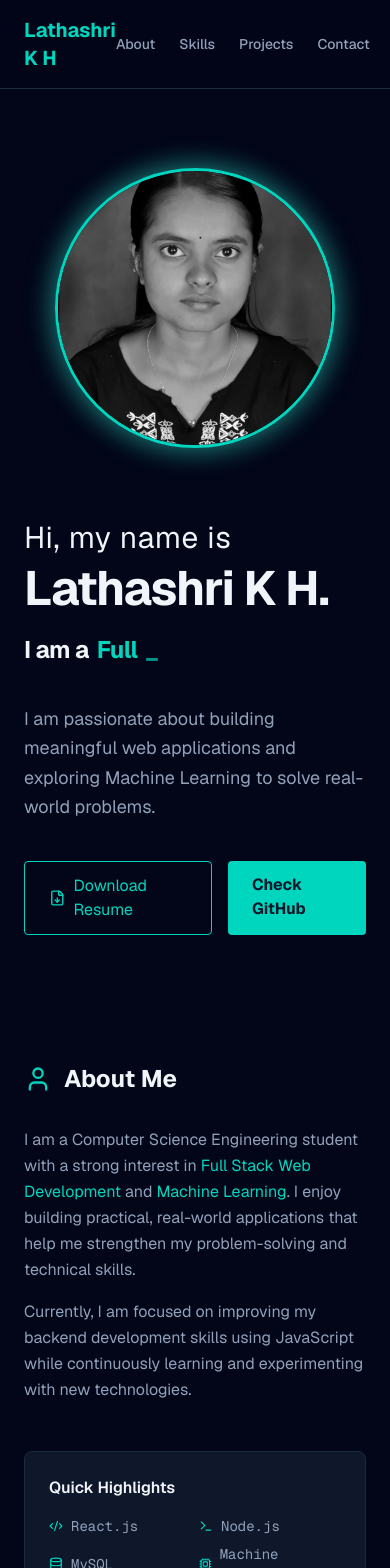
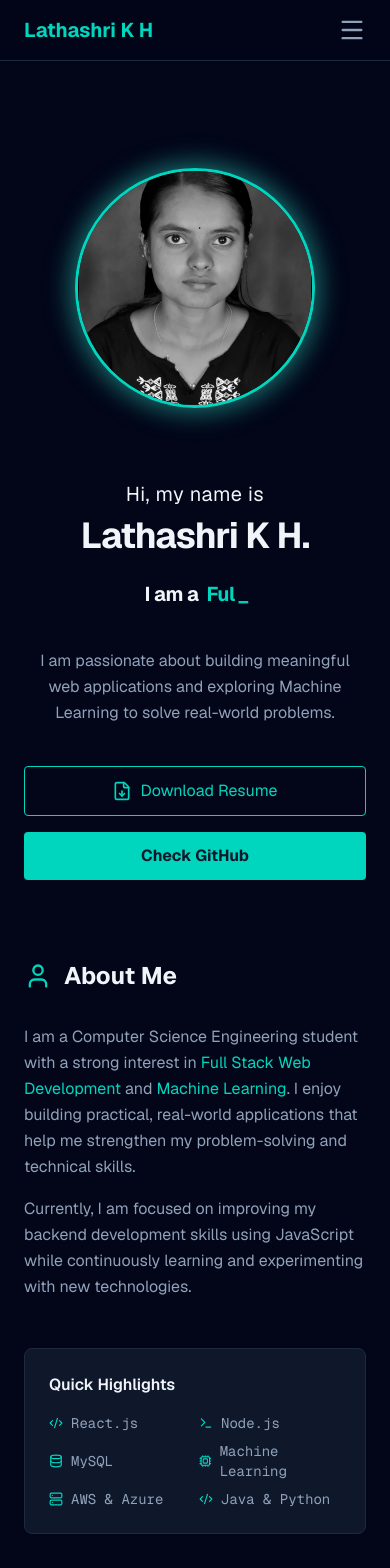
Before and after one commit to lathashri07/My_Portofolio, a Next.js app: page / in a window 390 px wide. Shown: the top 1568 px of the page. Built offline with nearby package versions, Linux system fonts and the light colour scheme.

Commit message:
feat : added mobile responsive design

```diff
--- a/app/page.tsx
+++ b/app/page.tsx
@@ -1,44 +1,73 @@
 'use client';
-import React from 'react';
+import React, { useState } from 'react'; // Added useState for mobile menu
 import Image from 'next/image';
 import { Typewriter } from 'react-simple-typewriter';
 import {
   Github, Linkedin, Mail, ExternalLink, Code2, Database, Terminal,
-  Cpu, Server, PlayCircle, FileDown, User, Briefcase, FolderOpen, Send
+  Cpu, Server, PlayCircle, FileDown, User, Briefcase, FolderOpen, Send,
+  Menu, X // Added Menu and X icons for mobile nav
 } from 'lucide-react';
 
 export default function Portfolio() {
+  // State for Mobile Menu
+  const [isMenuOpen, setIsMenuOpen] = useState(false);
+
+  // Function to close menu when a link is clicked
+  const closeMenu = () => setIsMenuOpen(false);
+
   return (
     <div className="min-h-screen bg-slate-950 text-slate-200 selection:bg-teal-300 selection:text-teal-900 font-sans">
 
       {/* Navigation */}
-      <nav className="fixed w-full z-50 bg-slate-950/80 backdrop-blur-sm border-b border-slate-800">
+      <nav className="fixed w-full z-50 bg-slate-950/90 backdrop-blur-sm border-b border-slate-800">
         <div className="max-w-5xl mx-auto px-6 py-4 flex justify-between items-center">
-          <h1 className="text-xl font-bold text-teal-400">Lathashri K H</h1>
-          <div className="flex gap-6 text-sm font-medium text-slate-400">
+
+          {/* Logo Name */}
+          <h1 className="text-xl font-bold text-teal-400 z-50 relative">Lathashri K H</h1>
+
+          {/* Desktop Menu (Hidden on Mobile) */}
+          <div className="hidden md:flex gap-6 text-sm font-medium text-slate-400">
             <a href="#about" className="hover:text-teal-400 transition">About</a>
             <a href="#skills" className="hover:text-teal-400 transition">Skills</a>
             <a href="#projects" className="hover:text-teal-400 transition">Projects</a>
             <a href="#contact" className="hover:text-teal-400 transition">Contact</a>
           </div>
+
+          {/* Mobile Hamburger Button (Visible only on Mobile) */}
+          <button
+            className="md:hidden text-slate-400 hover:text-teal-400 z-50 relative"
+            onClick={() => setIsMenuOpen(!isMenuOpen)}
+          >
+            {isMenuOpen ? <X size={28} /> : <Menu size={28} />}
+          </button>
+
+          {/* Mobile Menu Dropdown */}
+          {isMenuOpen && (
+            <div className="fixed inset-0 bg-slate-950 flex flex-col items-center justify-center space-y-8 text-xl font-bold text-slate-400 md:hidden z-40">
+              <a href="#about" onClick={closeMenu} className="hover:text-teal-400 transition">About</a>
+              <a href="#skills" onClick={closeMenu} className="hover:text-teal-400 transition">Skills</a>
+              <a href="#projects" onClick={closeMenu} className="hover:text-teal-400 transition">Projects</a>
+              <a href="#contact" onClick={closeMenu} className="hover:text-teal-400 transition">Contact</a>
+            </div>
+          )}
         </div>
       </nav>
 
-      <main className="max-w-5xl mx-auto px-6 pt-32 pb-20 space-y-32">
+      <main className="max-w-5xl mx-auto px-6 pt-32 pb-20 space-y-20 md:space-y-32">
 
         {/* Hero Section */}
         <section className="flex flex-col-reverse md:flex-row items-center justify-between gap-10 md:gap-0 pt-10 md:pt-20 min-h-[80vh]">
 
           {/* Left Side - Text Content */}
-          <div className="space-y-6 flex-1 mt-8 md:mt-0 z-10">
+          <div className="space-y-6 flex-1 mt-8 md:mt-0 z-10 text-center md:text-left">
             <div className="space-y-2">
-              <h2 className="text-slate-100 text-3xl tracking-wide">Hi, my name is</h2>
-              <h1 className="text-5xl md:text-7xl font-bold text-slate-100 tracking-tight">
+              <h2 className="text-slate-100 text-xl md:text-3xl tracking-wide">Hi, my name is</h2>
+              <h1 className="text-4xl md:text-7xl font-bold text-slate-100 tracking-tight">
                 Lathashri K H.
               </h1>
 
               {/* Typing Effect Section */}
-              <h2 className="text-2xl md:text-4xl font-bold text-slate-100 tracking-tight h-[60px] md:h-[50px] flex items-center">
+              <h2 className="text-xl md:text-4xl font-bold text-slate-100 tracking-tight h-[60px] md:h-[50px] flex items-center justify-center md:justify-start">
                 <span className="mr-2">I am a </span>
                 <span className="text-teal-400">
                    <Typewriter
@@ -60,15 +89,15 @@ export default function Portfolio() {
               </h2>
             </div>
 
-            <p className="max-w-xl text-slate-400 text-lg leading-relaxed">
+            <p className="max-w-xl text-slate-400 text-base md:text-lg leading-relaxed mx-auto md:mx-0">
               I am passionate about building meaningful web applications and exploring Machine Learning to solve real-world problems.
             </p>
 
-            <div className="flex gap-4 pt-4">
+            <div className="flex flex-col md:flex-row gap-4 pt-4 justify-center md:justify-start">
               <a
                 href="/resume.pdf"
                 download="Lathashri_Resume.pdf"
-                className="flex items-center gap-2 px-6 py-3 border border-teal-400 text-teal-400 rounded hover:bg-teal-400/10 transition group"
+                className="flex items-center justify-center gap-2 px-6 py-3 border border-teal-400 text-teal-400 rounded hover:bg-teal-400/10 transition group"
               >
                 <FileDown size={20} className="group-hover:-translate-y-1 transition" />
                 Download Resume
@@ -78,7 +107,7 @@ export default function Portfolio() {
                 href="https://github.com/lathashri07"
                 target="_blank"
                 rel="noreferrer"
-                className="px-6 py-3 bg-teal-400 text-slate-900 rounded font-bold hover:bg-teal-300 transition"
+                className="px-6 py-3 bg-teal-400 text-slate-900 rounded font-bold hover:bg-teal-300 transition text-center"
               >
                 Check GitHub
               </a>
@@ -86,7 +115,7 @@ export default function Portfolio() {
           </div>
 
           {/* Right Side - Image with Glowing Circle */}
-          <div className="relative w-[280px] h-[280px] md:w-[400px] md:h-[400px] flex-shrink-0">
+          <div className="relative w-[240px] h-[240px] md:w-[400px] md:h-[400px] flex-shrink-0">
             {/* The Circular Image Container with Teal Glow */}
             <div
               className="relative w-full h-full rounded-full overflow-hidden border-[3px] border-teal-400 z-10 bg-slate-800/50 transition-all duration-500"
@@ -107,7 +136,6 @@ export default function Portfolio() {
 
         {/* About Section */}
         <section id="about" className="space-y-8 scroll-mt-24">
-          {/* UPDATED HEADER: Icon instead of Number */}
           <h2 className="text-2xl font-bold text-slate-100 flex items-center gap-3">
             <User className="text-teal-400" size={28} /> About Me
           </h2>
@@ -137,7 +165,6 @@ export default function Portfolio() {
 
         {/* Experience Section */}
         <section id="experience" className="space-y-8 scroll-mt-24">
-          {/* UPDATED HEADER: Icon instead of Number */}
           <h2 className="text-2xl font-bold text-slate-100 flex items-center gap-3">
             <Briefcase className="text-teal-400" size={28} /> Experience
           </h2>
@@ -157,7 +184,6 @@ export default function Portfolio() {
 
         {/* Skills Section */}
         <section id="skills" className="space-y-8 scroll-mt-24">
-          {/* UPDATED HEADER: Icon instead of Number */}
           <h2 className="text-2xl font-bold text-slate-100 flex items-center gap-3">
             <Cpu className="text-teal-400" size={28} /> Technical Skills
           </h2>
@@ -180,28 +206,23 @@ export default function Portfolio() {
 
           <div className="grid gap-8">
 
-          {/* Project 1: Has GitHub + Video + Live Demo */}
             <ProjectCard
               title="Mental Health Web Application"
               description="A full-fledged mental health support web application designed to help users manage stress and emotional well-being. Includes AI chatbot, music therapy, and doctor consultation modules."
               tags={["Node.js", "Express", "MySQL", "Azure", "AI"]}
               link="YOUR_GITHUB_LINK_HERE"
               videoLink="https://drive.google.com/file/d/1jriNssdilFk_Wle1_zZvSdmDuc_4xuU6/view?usp=drive_link"
-            // Add your deployed Vercel link below
               demoLink="https://your-mental-health-app.vercel.app"
             />
 
-          {/* Project 2: Has GitHub + Video (No Live Demo yet) */}
             <ProjectCard
               title="AI Talking Doll (Virtual Doctor)"
               description="An AI-powered virtual doctor feature designed for users who prefer not to talk to real people. It provides mental health guidance through conversational interaction using AI-based responses."
               tags={["JavaScript", "AI APIs", "Azure Services"]}
               link="YOUR_GITHUB_LINK_HERE"
               videoLink="YOUR_YOUTUBE_OR_DRIVE_LINK_HERE"
-            // If you don't have a live link, just don't add demoLink!
             />
 
-          {/* Project 3: Has GitHub + Live Demo (No Video) */}
              <ProjectCard
               title="Responsive UI Showcase"
               description="A mobile-first, fully responsive frontend application designed to adapt seamlessly across mobile, tablet, and desktop screens using modern UI practices."
@@ -214,7 +235,6 @@ export default function Portfolio() {
 
         {/* Contact Section */}
         <section id="contact" className="max-w-2xl mx-auto text-center space-y-6 pt-20">
-          {/* UPDATED HEADER: Icon instead of Number */}
           <h2 className="text-teal-400 font-mono flex items-center justify-center gap-2">
             <Send size={16} /> What&apos;s Next?
           </h2>
@@ -263,14 +283,12 @@ function ProjectCard({ title, description, tags, link, videoLink, demoLink }: {
       {/* Top Right Icons */}
       <div className="absolute top-8 right-8 flex gap-4">
 
-        {/* 1. Live Demo Icon (Only shows if you provide a demoLink) */}
         {demoLink && (
           <a href={demoLink} target="_blank" rel="noreferrer" className="text-slate-400 hover:text-teal-400 transition" title="View Live Demo">
             <ExternalLink size={22}/>
           </a>
         )}
 
-        {/* 2. GitHub Code Icon */}
         <a href={link} target="_blank" rel="noreferrer" className="text-slate-400 hover:text-teal-400 transition" title="View Source Code">
           <Github size={22}/>
         </a>
@@ -288,7 +306,6 @@ function ProjectCard({ title, description, tags, link, videoLink, demoLink }: {
         ))}
       </ul>
 
-      {/* Watch Demo Video Button */}
       {videoLink && (
         <a
           href={videoLink}
```
Lines whose indentation alone changed are shown as unchanged.
